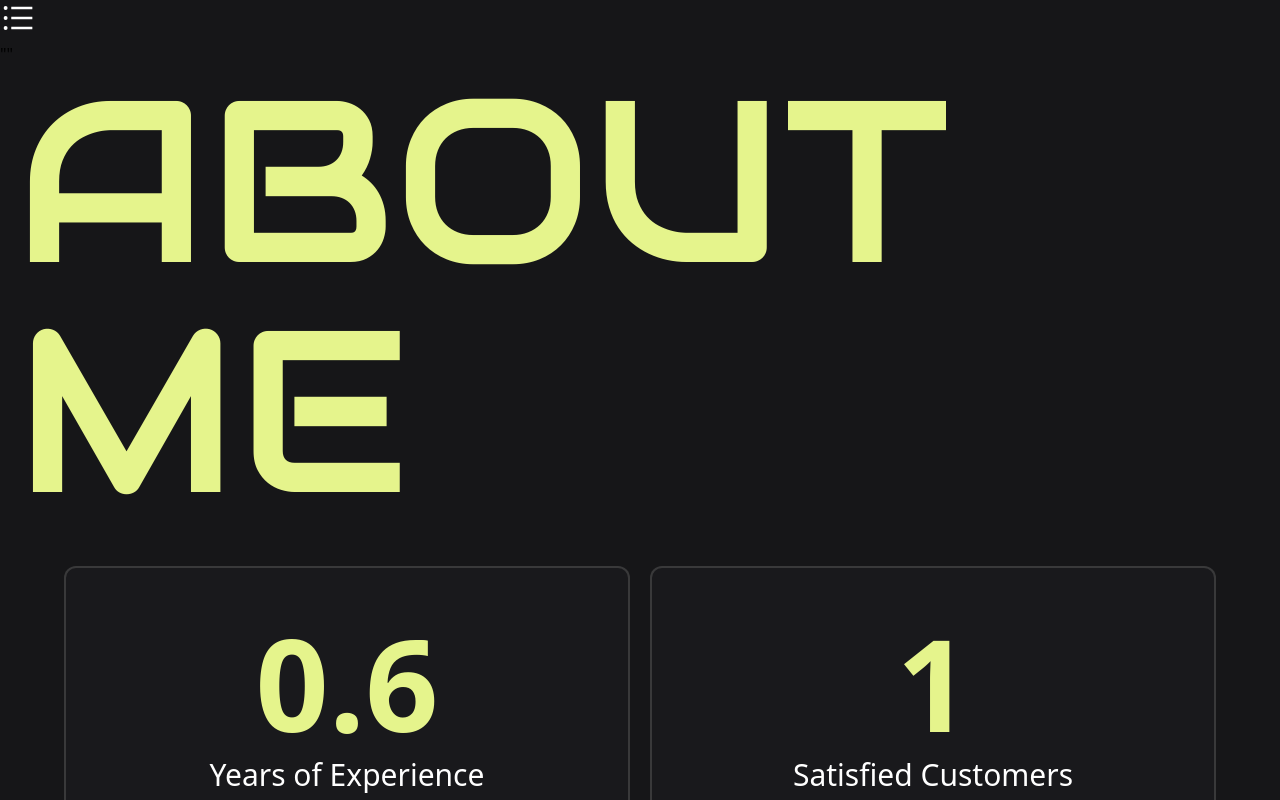
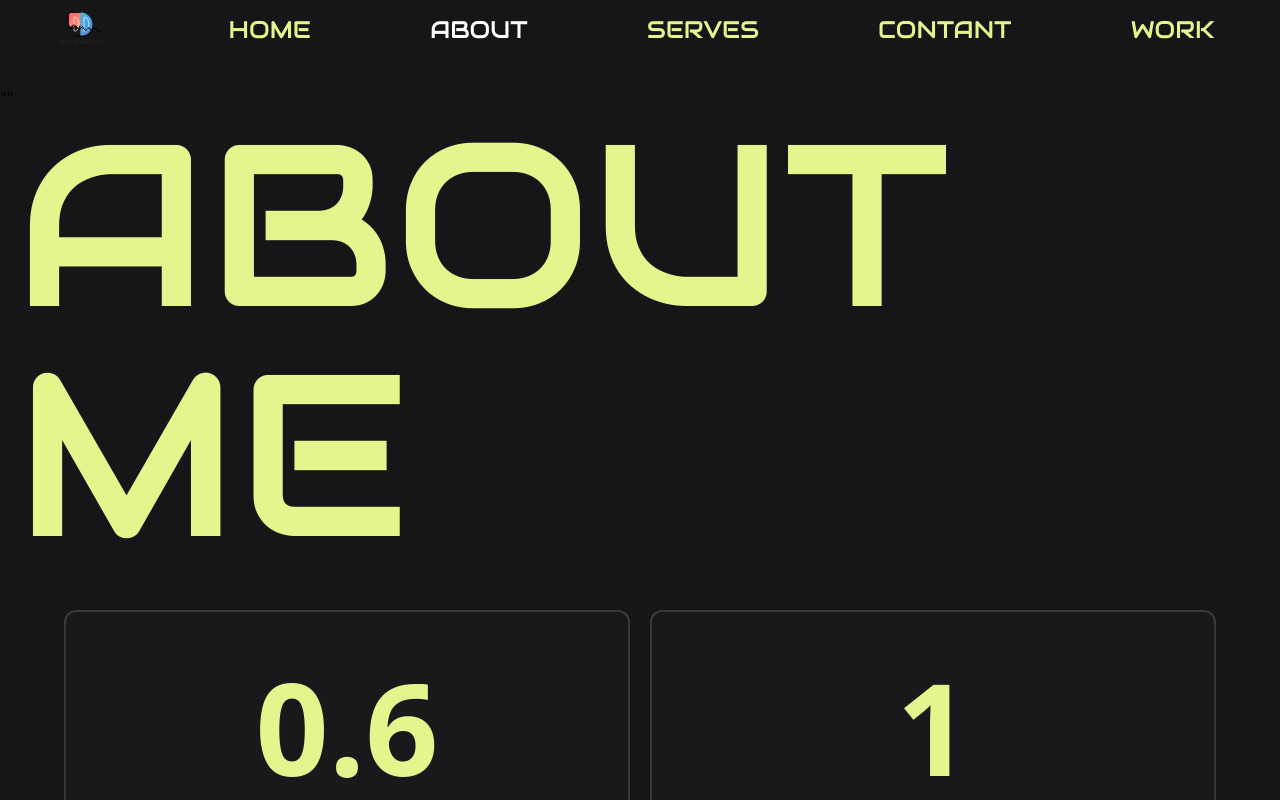
Before and after one commit to dheeraj087/My_portfolio, a React (Vite) app: page /My_portfolio/about in a window 1280 px wide. Shown: the top 800 px of the page. Built offline with nearby package versions, Linux system fonts and the light colour scheme.

Commit message:
Fix: routing issue and added _redirects for GitHub Pages

```diff
--- a/package.json
+++ b/package.json
@@ -10,7 +10,8 @@
     "lint": "eslint .",
     "preview": "vite preview",
     "predeploy": "npm run build",
-    "deploy": "gh-pages -d dist"
+    "deploy": "gh-pages -d dist",
+    "fdeploy": "npm run build && npm run deploy && git add . && git commit -m 'auto deploy' && git push origin main"
   },
   "dependencies": {
     "@tailwindcss/vite": "^4.1.8",
--- a/src/camponent/Header.jsx
+++ b/src/camponent/Header.jsx
@@ -18,14 +18,15 @@ const Header = () => {
 window.matchMedia("max-width: 720px")
   return (
     <>
-     {media?
-      ( <nav
+
+     {/* {media? */}
+       <nav
         className="decoration-none uppercase text-[#E5F48C] p-1.5
-      m-auto pr-3 mt-1.5 mb-10 w-11/12 text-xl gap-3 h-8 bg-black-950 flex justify-between
+      m-auto pr-3 mt-3.5 mb-10 w-11/12 text-2xl gap-3 h-8 bg-black-950 flex justify-between
       items-center font-[Audiowide]"
       >
         <NavLink
-          to={"/My_portfolio"}
+         to={""}
           end
           className={({ isActive }) =>
             isActive ? "text-white" : "text-[#E5F48C]"
@@ -77,49 +78,51 @@ window.matchMedia("max-width: 720px")
         >
           Work
         </NavLink>
-      </nav>):
-      (<div>
-        <button onClick={(e) => hendalclick(e)}>
-          {media ? (
-            <AiOutlineClose className={`text-4xl text-white `} />
-          ) : (
-            <AiOutlineBars className="text-4xl text-white " />
-          )}
-        </button>
-        {media ? (
-          <div>
-            <NavLink
-              to={"/My_portfolio"}
-              className={({ isActive }) =>
-                isActive ? "text-white" : "text-[#E5F48C]"
-              }
-            >
-              home
-            </NavLink>
-            <NavLink
-              to={"/about"}
+      </nav>
 
-              className={({ isActive }) =>
-                isActive ? "text-white" : "text-[#E5F48C]"
-              }
-            >
-              About
-            </NavLink>
-            <NavLink
 
-              to={"/serves"}
-              className={({ isActive }) =>
-                isActive ? "text-white" : "text-[#E5F48C]"
-              }
-            >
-              Serves
-            </NavLink>
-          </div>
-        ) : (
-          " "
-        )}
-      </div>)
-}
+      {/* // (<div>
+      //   <button onClick={(e) => hendalclick(e)}>
+      //     {media ? (
+      //       <AiOutlineClose className={`text-4xl text-white `} />
+      //     ) : (
+      //       <AiOutlineBars className="text-4xl text-white " />
+      //     )}
+      //   </button>
+      //   {media ? (
+      //     <div>
+      //       <NavLink
+      //         to={"/My_portfolio"}
+      //         className={({ isActive }) =>
+      //           isActive ? "text-white" : "text-[#E5F48C]"
+      //         }
+      //       >
+      //         home
+      //       </NavLink>
+      //       <NavLink
+      //         to={"/about"}
+
+      //         className={({ isActive }) =>
+      //           isActive ? "text-white" : "text-[#E5F48C]"
+      //         }
+      //       >
+      //         About
+      //       </NavLink>
+      //       <NavLink
+
+      //         to={"/serves"}
+      //         className={({ isActive }) =>
+      //           isActive ? "text-white" : "text-[#E5F48C]"
+      //         }
+      //       >
+      //         Serves
+      //       </NavLink>
+      //     </div>
+      //   ) : (
+      //     " "
+      //   )}
+      // </div>) */}
+
     </>
   );
 };
```
